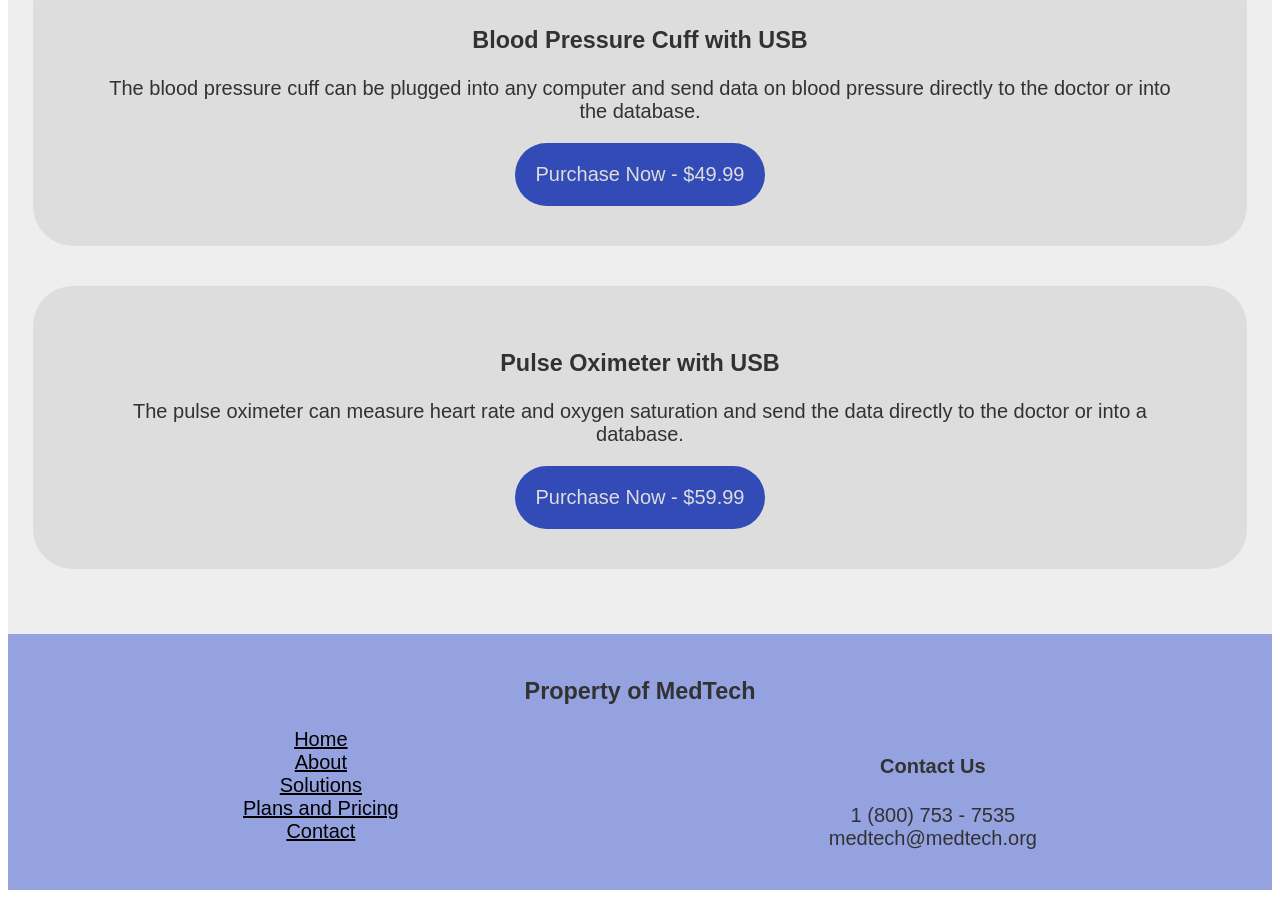
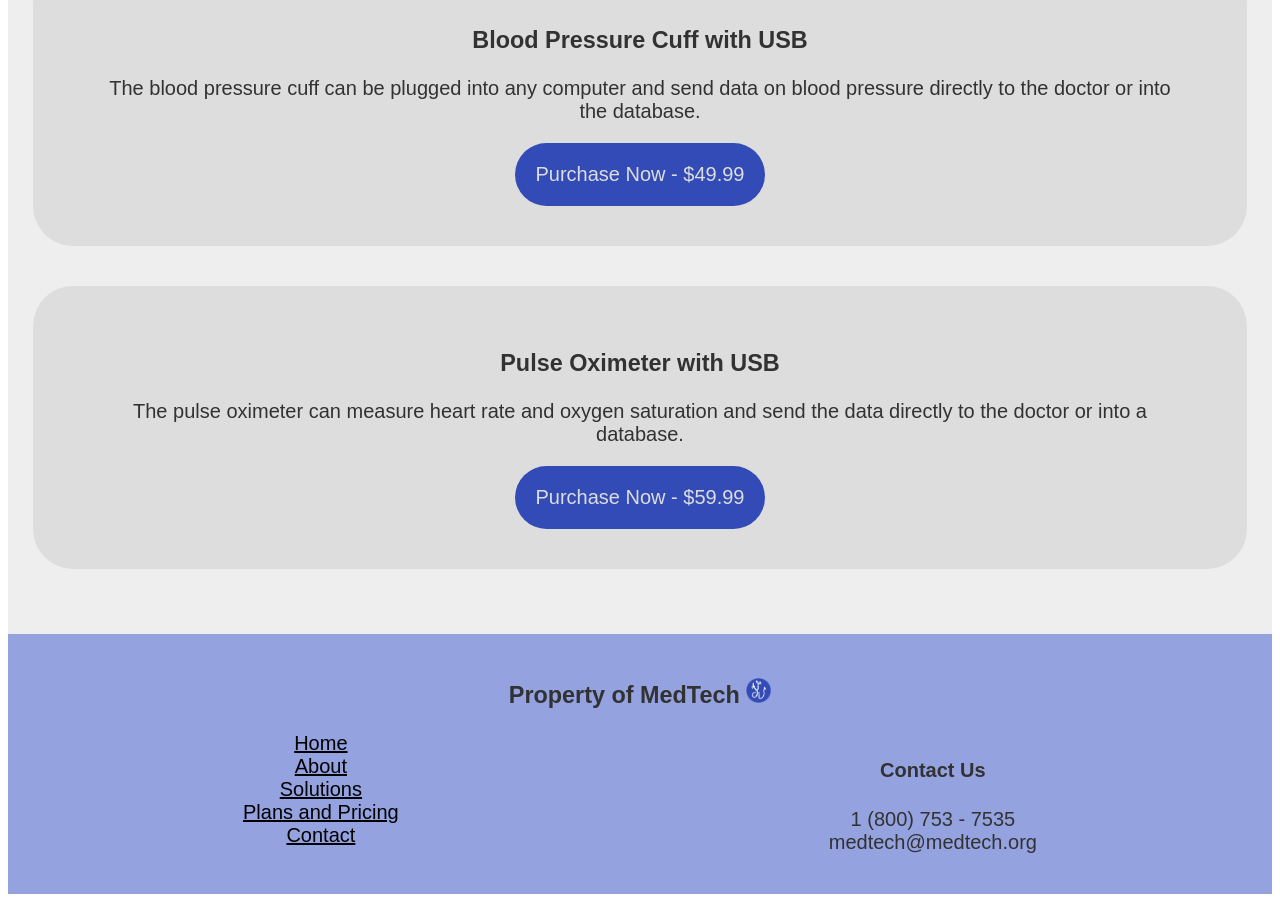
Before and after one commit to smullangi213/smullangi213.github.io, a plain HTML site: page pp.html in a window 1280 px wide. Shown: the part 1629-2531 px from the top of the page. Drawn offline with Linux system fonts and the light colour scheme.

Commit message:
Footer Revision

```diff
--- a/pp.html
+++ b/pp.html
@@ -89,7 +89,7 @@
 
     </main>
     <footer>
-        <h3>Property of MedTech</h3>
+        <h3>Property of MedTech <img src="images/logo.PNG" width = 25px></h3>
 
         <div class="footercontainer">
             <div id = "footernav">
```
Also changed, not shown: about.html (+2 -2 lines), contact.html (+1 -1 lines), index.html (+1 -1 lines), solutions.html (+1 -1 lines), 1 other file.
